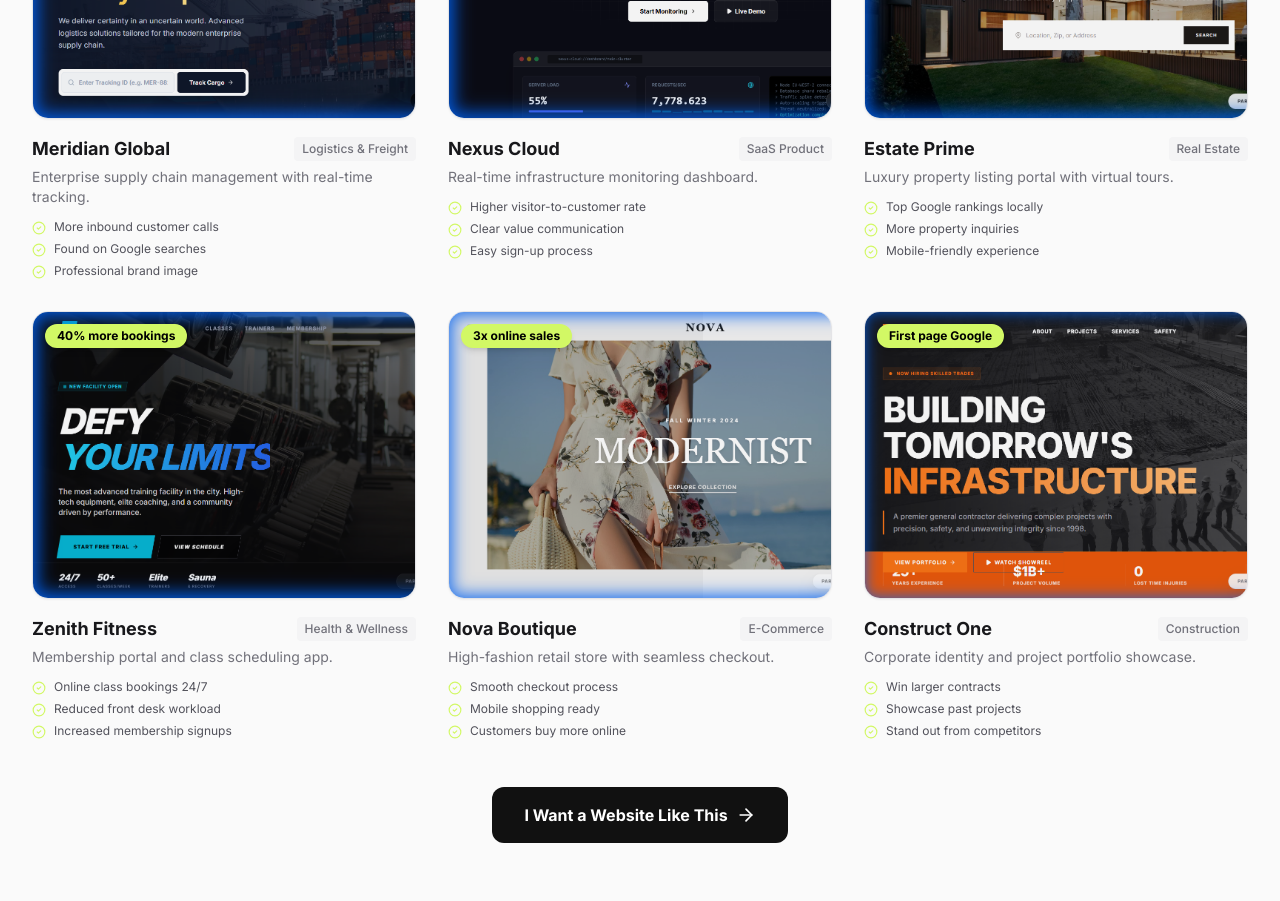
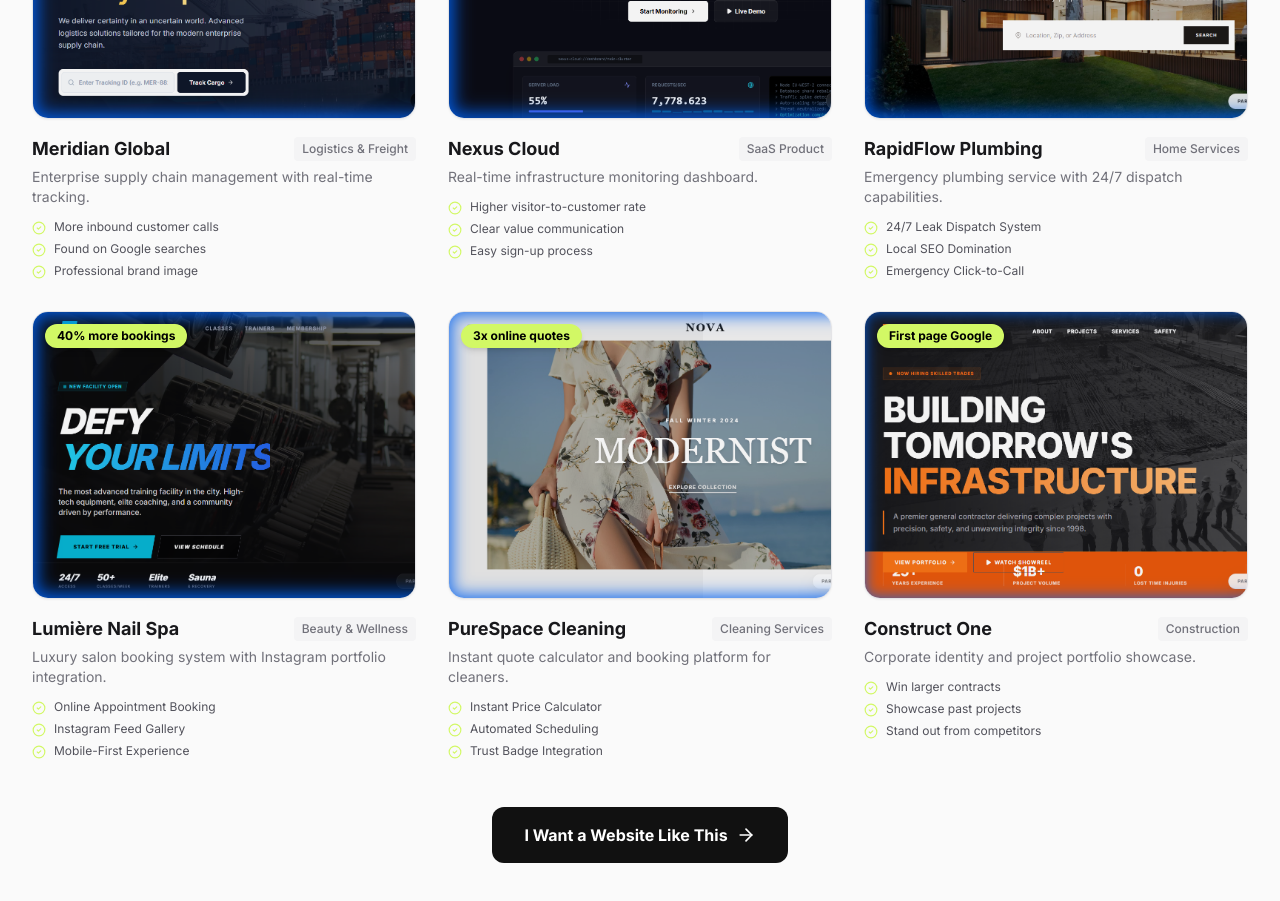
Before and after one commit to parfweb/CCGservicesLLC, a React (Vite) app: page / in a window 1280 px wide. Shown: the part 2460-3361 px from the top of the page. Built offline with nearby package versions, Linux system fonts and the light colour scheme.

Commit message:
Update Work section with new industry demos (Plumber, Nail Salon, Cleaning) and fix build imports

```diff
--- a/components/Work.tsx
+++ b/components/Work.tsx
@@ -1,11 +1,11 @@
 import React, { useState } from 'react';
-import { ArrowRight, Eye, Star, CheckCircle2 } from 'lucide-react';
+import { ArrowRight, Eye, Star, CheckCircle2, X } from 'lucide-react';
 import ApexLogisticsDemo from './demos/ApexLogisticsDemo';
 import NexusTechDemo from './demos/NexusTechDemo';
-import EstatePrimeDemo from './demos/EstatePrimeDemo';
-import ZenithFitnessDemo from './demos/ZenithFitnessDemo';
-import NovaBoutiqueDemo from './demos/NovaBoutiqueDemo';
 import ConstructOneDemo from './demos/ConstructOneDemo';
+import PlumberDemo from './demos/PlumberDemo';
+import NailSalonDemo from './demos/NailSalonDemo';
+import CleaningDemo from './demos/CleaningDemo';
 
 interface Project {
   id: number;
@@ -49,43 +49,43 @@ const initialProjects: Project[] = [
   },
   {
     id: 3,
-    title: "Estate Prime",
-    category: "Real Estate",
-    description: "Luxury property listing portal with virtual tours.",
-    image: "/screenshots/estate-prime.png",
+    title: "RapidFlow Plumbing",
+    category: "Home Services",
+    description: "Emergency plumbing service with 24/7 dispatch capabilities.",
+    image: "/screenshots/estate-prime.png", // Placeholder image
     result: "Page 1 on Google",
     benefits: [
-      "Top Google rankings locally",
-      "More property inquiries",
-      "Mobile-friendly experience"
+      "24/7 Leak Dispatch System",
+      "Local SEO Domination",
+      "Emergency Click-to-Call"
     ],
     hasDemo: true
   },
   {
     id: 4,
-    title: "Zenith Fitness",
-    category: "Health & Wellness",
-    description: "Membership portal and class scheduling app.",
-    image: "/screenshots/zenith-fitness.png",
+    title: "Lumière Nail Spa",
+    category: "Beauty & Wellness",
+    description: "Luxury salon booking system with Instagram portfolio integration.",
+    image: "/screenshots/zenith-fitness.png", // Placeholder image
     result: "40% more bookings",
     benefits: [
-      "Online class bookings 24/7",
-      "Reduced front desk workload",
-      "Increased membership signups"
+      "Online Appointment Booking",
+      "Instagram Feed Gallery",
+      "Mobile-First Experience"
     ],
     hasDemo: true
   },
   {
     id: 5,
-    title: "Nova Boutique",
-    category: "E-Commerce",
-    description: "High-fashion retail store with seamless checkout.",
-    image: "/screenshots/nova-boutique.png",
-    result: "3x online sales",
+    title: "PureSpace Cleaning",
+    category: "Cleaning Services",
+    description: "Instant quote calculator and booking platform for cleaners.",
+    image: "/screenshots/nova-boutique.png", // Placeholder image
+    result: "3x online quotes",
     benefits: [
-      "Smooth checkout process",
-      "Mobile shopping ready",
-      "Customers buy more online"
+      "Instant Price Calculator",
+      "Automated Scheduling",
+      "Trust Badge Integration"
     ],
     hasDemo: true
   },
@@ -104,6 +104,25 @@ const initialProjects: Project[] = [
     hasDemo: true
   }
 ];
+
+// Helper wrapper to give the new demos a "Close" button and modal behavior
+const DemoWrapper: React.FC<{ children: React.ReactNode; onClose: () => void; title: string }> = ({ children, onClose, title }) => (
+  <div className="fixed inset-0 z-[100] bg-white overflow-y-auto animate-in slide-in-from-bottom duration-500 font-sans">
+    {/* Floating Close Button */}
+    <div className="fixed bottom-6 right-6 z-[110] flex flex-col items-end gap-4">
+      <div className="bg-white/90 backdrop-blur-md text-zinc-900 px-6 py-3 rounded-full shadow-2xl flex items-center gap-4 border border-zinc-200">
+        <span className="text-xs font-bold uppercase tracking-widest border-r border-zinc-300 pr-4 text-zinc-500">Live Demo: {title}</span>
+        <button
+          onClick={onClose}
+          className="flex items-center gap-2 text-xs font-bold uppercase tracking-widest text-red-600 hover:text-zinc-900 transition-colors"
+        >
+          Close Preview <X className="w-4 h-4" />
+        </button>
+      </div>
+    </div>
+    {children}
+  </div>
+);
 
 const Work: React.FC = () => {
   const [projects] = useState<Project[]>(initialProjects);
@@ -229,11 +248,27 @@ const Work: React.FC = () => {
       </section>
 
       {/* Render Demo Overlays if Active */}
+      {/* Existing demos (Apex, Nexus, Construct) have their own wrappers */}
       {activeDemo === 1 && <ApexLogisticsDemo onClose={closeDemo} />}
       {activeDemo === 2 && <NexusTechDemo onClose={closeDemo} />}
-      {activeDemo === 3 && <EstatePrimeDemo onClose={closeDemo} />}
-      {activeDemo === 4 && <ZenithFitnessDemo onClose={closeDemo} />}
-      {activeDemo === 5 && <NovaBoutiqueDemo onClose={closeDemo} />}
+
+      {/* New demos need the wrapper */}
+      {activeDemo === 3 && (
+        <DemoWrapper onClose={closeDemo} title="RapidFlow Plumbing">
+          <PlumberDemo />
+        </DemoWrapper>
+      )}
+      {activeDemo === 4 && (
+        <DemoWrapper onClose={closeDemo} title="Lumière Nail Spa">
+          <NailSalonDemo />
+        </DemoWrapper>
+      )}
+      {activeDemo === 5 && (
+        <DemoWrapper onClose={closeDemo} title="PureSpace Cleaning">
+          <CleaningDemo />
+        </DemoWrapper>
+      )}
+
       {activeDemo === 6 && <ConstructOneDemo onClose={closeDemo} />}
     </>
   );
```
Also changed, not shown: vercel.json (added).
